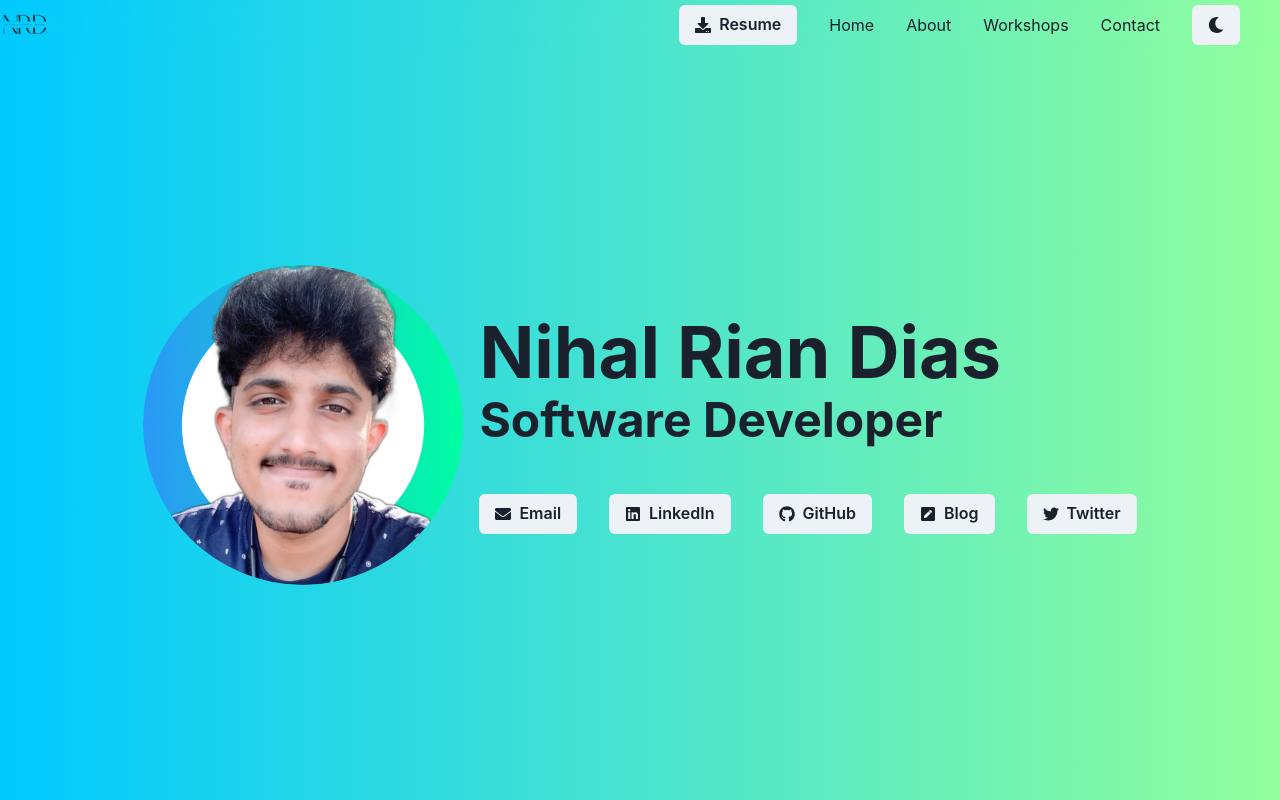
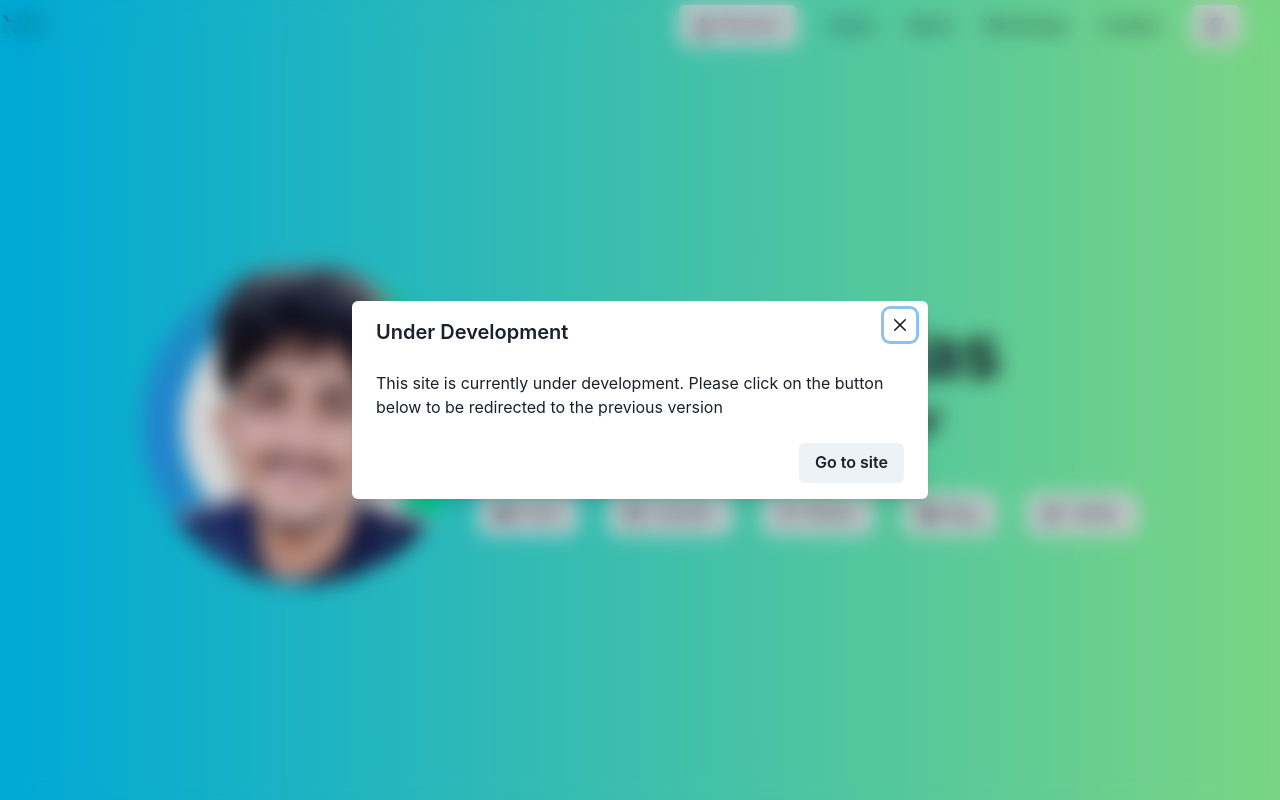
Before and after one commit to nrd26/my-website-react, a React (Create React App) app: page / in a window 1280 px wide. Shown: the top 800 px of the page. Built offline with nearby package versions, Linux system fonts and the light colour scheme.

Commit message:
Redirection

```diff
--- a/src/pages/Home.js
+++ b/src/pages/Home.js
@@ -1,11 +1,17 @@
-import { Text, useColorMode, Button, Image, Spacer, Link, Center, Box, HStack, Heading, VStack, SimpleGrid, useColorModeValue, UnorderedList, ListItem, Collapse } from "@chakra-ui/react"
-import React from "react";
+import { Text, useColorMode, Button, Image, Spacer, Link, Center, Box, HStack, Heading, VStack, SimpleGrid, useColorModeValue, UnorderedList, ListItem, Collapse, ModalOverlay, useDisclosure, Modal, ModalContent, ModalHeader, ModalCloseButton, ModalBody, ModalFooter } from "@chakra-ui/react"
+import React, { useEffect } from "react";
 import { FaEnvelope, FaLinkedin, FaGithub, FaTwitter, FaPenSquare, FaMicrosoft } from "react-icons/fa"
 
 function Home() {
     const { colorMode } = useColorMode('dark');
     const recOnLinkedin = useColorModeValue('blue','#34ebde')
     const [show, setShow] = React.useState(false)
+
+    useEffect(() => {
+       onOpen()
+      });
+
+    const { isOpen, onOpen, onClose } = useDisclosure()
 
     const handleToggle = () => setShow(!show)
 
@@ -16,6 +22,23 @@ function Home() {
     // const githubButton = useColorModeValue('black', 'white')
     return (
       <Center pb={100} w = {'100%'} h={'100%'}>
+        <Modal size={'xl'} isCentered isOpen={isOpen}>
+        <ModalOverlay
+          bg='blackAlpha.300'
+          backdropFilter='blur(10px)'
+        />
+        <ModalContent>
+          <ModalHeader>Under Development</ModalHeader>
+          <ModalCloseButton />
+          <ModalBody>
+            <Text>This site is currently under development. Please click on
+            the button below to be redirected to the previous version</Text>
+          </ModalBody>
+          <ModalFooter>
+            <Button onClick={()=>{window.location.replace("https://diasnihal-v1.netlify.app/");}}>Go to site</Button>
+          </ModalFooter>
+        </ModalContent>
+      </Modal>
         <VStack >
         <HStack height={window.innerHeight-50}>
         <Image
```
